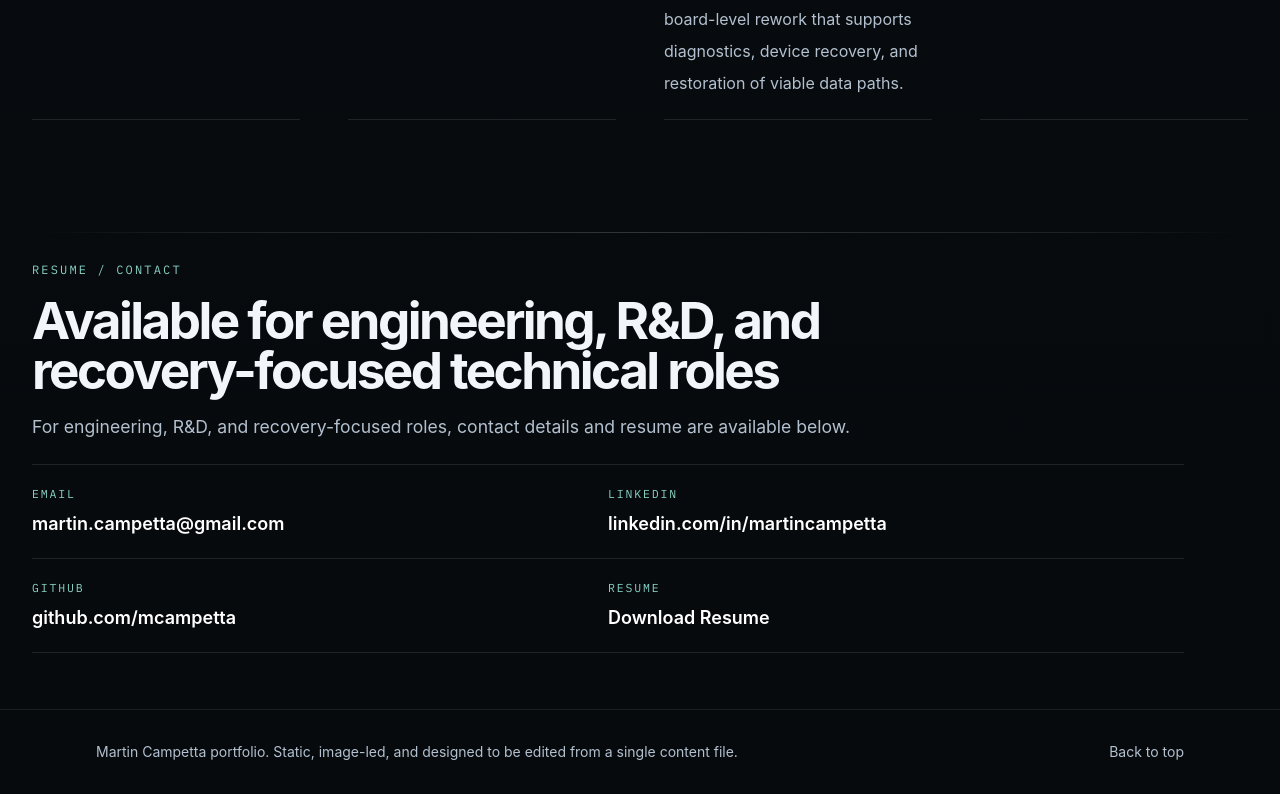
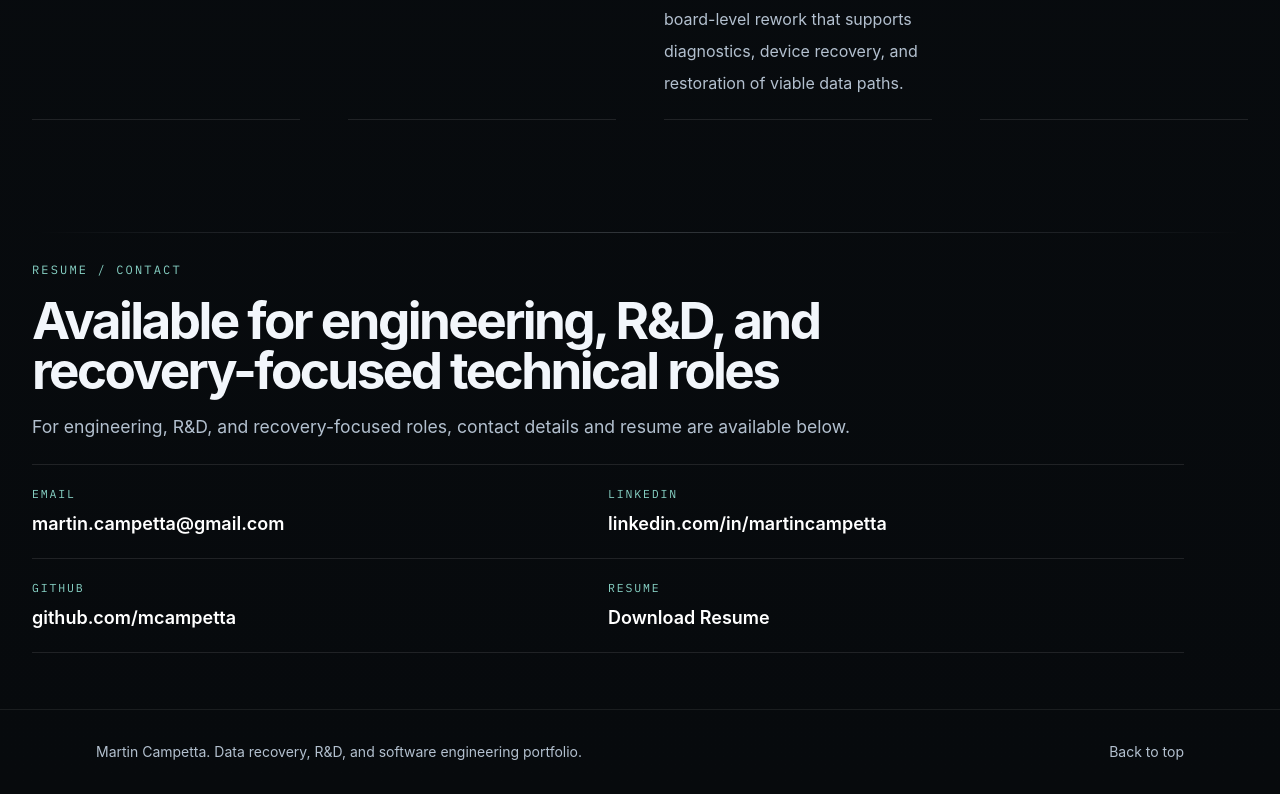
Before and after one commit to mcampetta/portfolio-site, a Next.js app: page / in a window 1280 px wide. Shown: the part 6912-7706 px from the top of the page. Built offline with nearby package versions, Linux system fonts and the light colour scheme.

Commit message:
Update footer copy

```diff
--- a/data/site.ts
+++ b/data/site.ts
@@ -389,7 +389,7 @@ export const siteContent = {
     },
     resumeHref: withBasePath("/resume.doc"),
   },
-  footerText: "Martin Campetta portfolio. Static, image-led, and designed to be edited from a single content file.",
+  footerText: "Martin Campetta. Data recovery, R&D, and software engineering portfolio.",
 } as const;
 
 export function getProjectBySlug(slug: string) {
```
